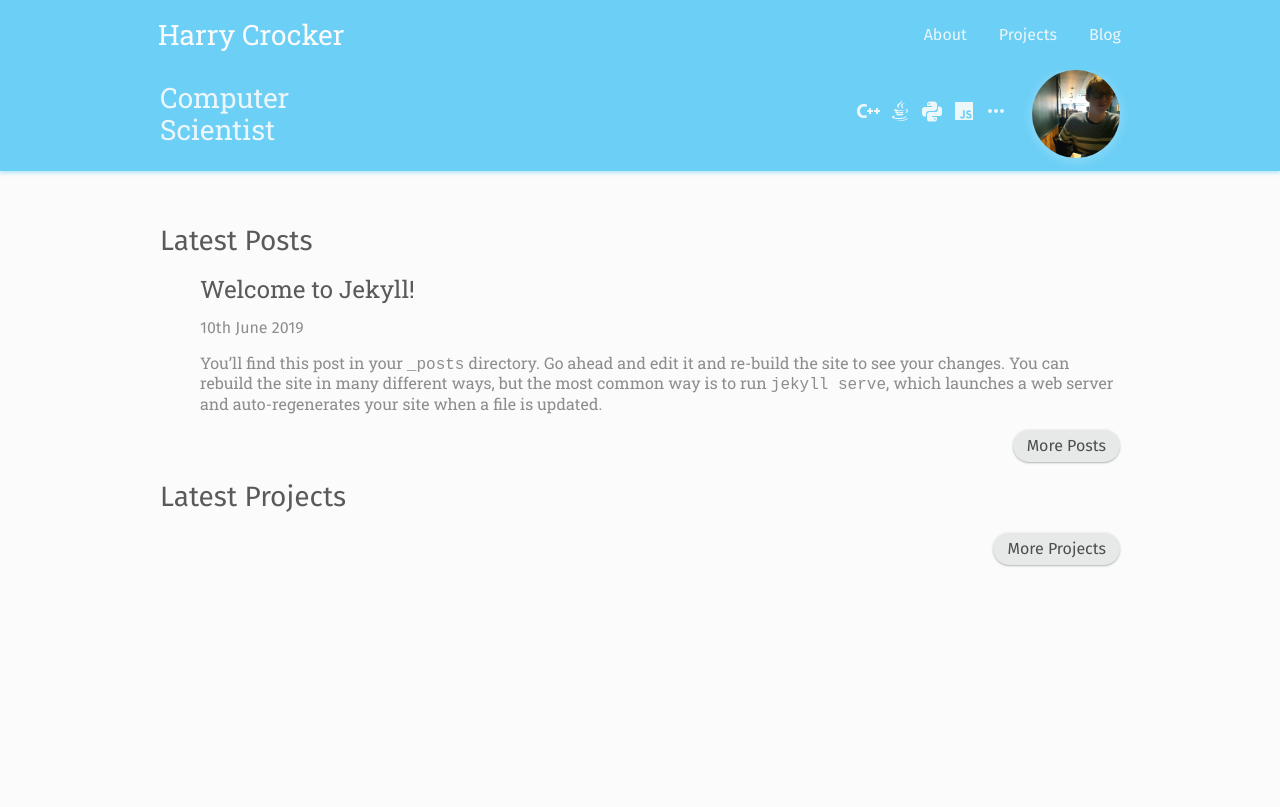
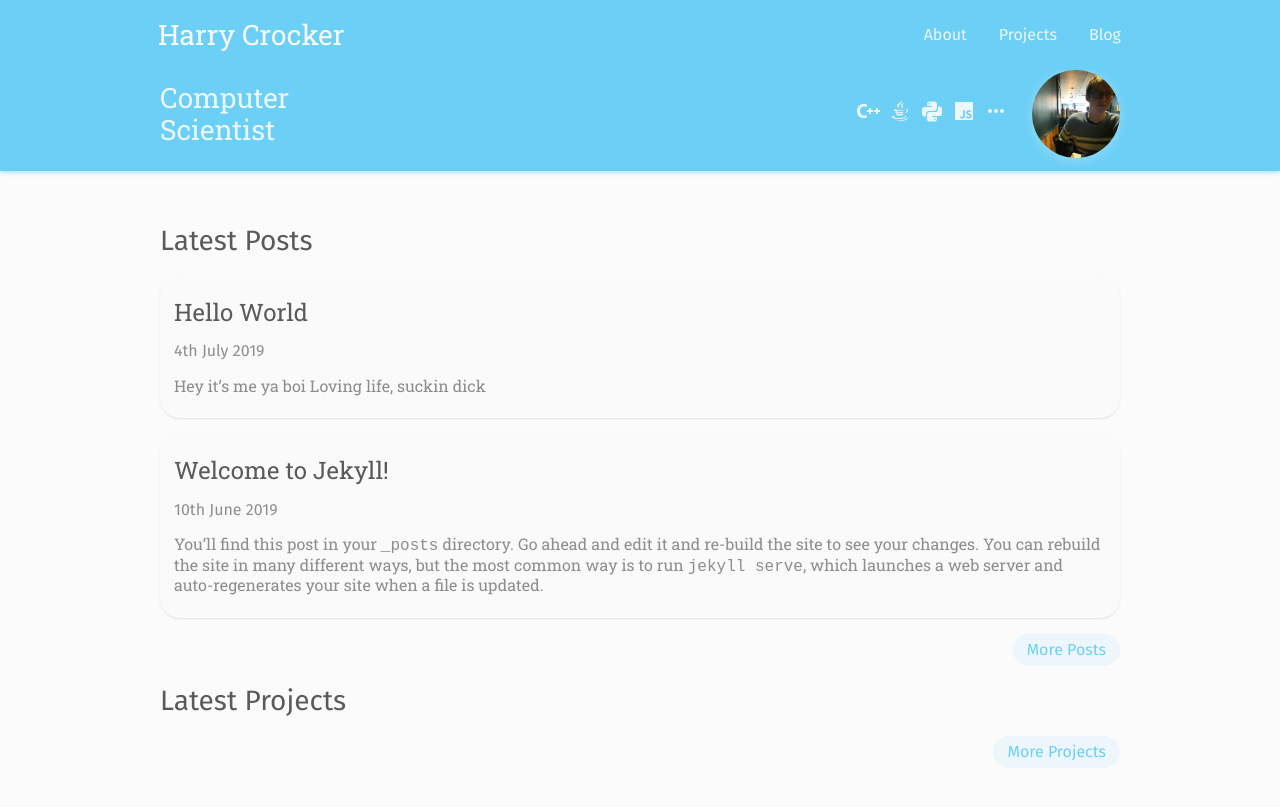
Before and after one commit to h-crocker/h-crocker.github.io, a Jekyll site: the page built from index.html, in a window 1280 px wide. Shown: the top 807 px of the page. Built offline with Jekyll 4.4.1, drawn with Linux system fonts in a browser that asks for light colours.

Commit message:
card styling

```diff
--- /dev/null
+++ b/_posts/2019-07-04-hello-world.md
@@ -0,0 +1,8 @@
+---
+layout: post
+title:  "Hello World"
+date:   2019-07-04 11:35:24 +0100
+categories: jekyll update
+---
+Hey it's me ya boi
+Loving life, suckin dick
--- a/_sass/default.scss
+++ b/_sass/default.scss
@@ -48,11 +48,20 @@ header h1 {
 // Cards
 .card-list {
   list-style: none;
+  padding: 0;
 }
 
 .card-list a {
   text-decoration: none;
+}
+
+.card {
   color: $nav-foreground;
+  background-color: $card-background;
+  padding: 7px 14px;
+  border-radius: 20px;
+  margin-bottom: 1em;
+  box-shadow: $card-shadow;
 }
 
 .card-title {
@@ -71,8 +80,6 @@ header h1 {
   background-color: $button-background;
   padding: 7px 14px;
   border-radius: 100px;
-  box-shadow: $button-shadow;
-  border-top: 1px solid #f1f1f1;
   display: inline-block;
   transition: $box-shadow-transition;
 }
@@ -82,7 +89,7 @@ header h1 {
 }
 
 .button:hover {
-  box-shadow: $button-shadow-hover;
+  color: $button-foreground;
 }
 
 // Media Queries
--- a/_sass/variables.scss
+++ b/_sass/variables.scss
@@ -11,8 +11,9 @@ $nav-selected-bg: rgba($primary, 0.1);
 $content-foreground: lighten(desaturate($foreground, 80%), 30%);
 $content-foreground-light: rgba($background, 0.9);
 $content-foreground-lighter: rgba($background, 0.85);
-$button-background: #e7e8e8;
-$button-foreground: lighten(desaturate($foreground, 80%), 25%);
+$button-background: rgba($primary, 0.1);
+$button-foreground: $primary;
+$card-background: darken($background, 0.5%);
 
 // Fonts
 $serif: "Roboto Slab", serif;
@@ -39,8 +40,7 @@ $main-content-shadow: 0px 2px 12px 0px rgba(0, 0, 0, 0.3);
 $main-content-shadow-light: 0px 2px 12px 0px rgba(255, 255, 255, 0.3);
 $primary-content-shadow: 0px 2px 4px 0px rgba($primary, 0.5);
 $secondary-content-shadow: 0px 2px 4px 0px rgba($secondary, 0.5);
-$button-shadow: 0px 1px 2px 0px rgba($foreground, 0.3);
-$button-shadow-hover: 0px 2px 4px 0px rgba($foreground, 0.3);
+$card-shadow: 0px 1px 2px 0px rgba($foreground, 0.1);
 
 // Gradients
 @mixin gradient-background($color) {
```
